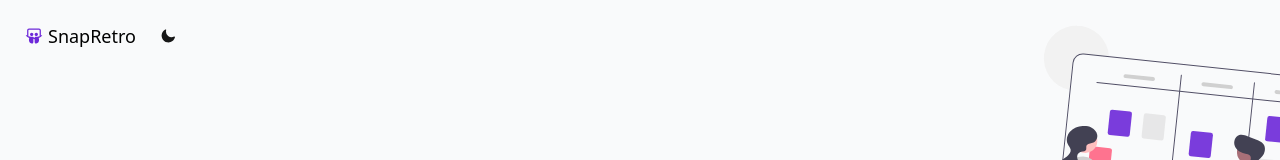
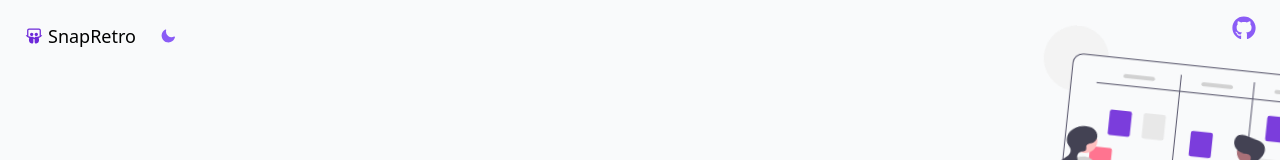
Before and after one commit to jorgepedraza88/snapretro, a Next.js app: page / in a window 1280 px wide. Shown: the top 160 px of the page. Built offline with nearby package versions, Linux system fonts and the light colour scheme.

Commit message:
Add GitHub icon links to Home and Navigation components; update styles in various components

```diff
--- a/src/app/page.tsx
+++ b/src/app/page.tsx
@@ -1,3 +1,4 @@
+import { FaGithub } from 'react-icons/fa';
 import { HiOutlineUserGroup as CreateRetroIcon } from 'react-icons/hi2';
 import Image from 'next/image';
 import Link from 'next/link';
@@ -13,6 +14,14 @@ import teamSvg from '../../public/team-up.svg';
 export default function Home() {
   return (
     <div className="relative flex h-screen flex-col justify-center overflow-hidden bg-gray-50 p-8 font-[family-name:var(--font-geist-sans)] dark:bg-neutral-800 lg:p-4">
+      <a
+        href="https://github.com/jorgepedraza88/snapretro"
+        target="_blank"
+        rel="noopener noreferrer"
+        className="fixed right-6 top-4"
+      >
+        <FaGithub size={24} className="text-violet-500 dark:text-violet-400" />
+      </a>
       <div className="absolute left-6 top-4 flex items-center gap-2">
         <LogoSection />
         <SwitchColorMode />
--- a/src/app/retro/[id]/components/OnlineUsers.tsx
+++ b/src/app/retro/[id]/components/OnlineUsers.tsx
@@ -52,7 +52,7 @@ export function OnlineUsers() {
                   <TooltipTrigger>
                     <Avatar>
                       <AvatarImage src="" />
-                      <AvatarFallback className="cursor-pointer border-2 border-violet-200 bg-violet-100 text-violet-900 dark:text-neutral-100">
+                      <AvatarFallback className="cursor-pointer border-2 border-violet-200 bg-violet-100 text-violet-900 dark:border-violet-800 dark:bg-violet-900 dark:text-violet-100">
                         {user.name.slice(0, 1).toUpperCase()}
                       </AvatarFallback>
                     </Avatar>
--- a/src/components/LogoSection.tsx
+++ b/src/components/LogoSection.tsx
@@ -3,7 +3,7 @@ import Link from 'next/link';
 
 export function LogoSection() {
   return (
-    <div className="flex items-center gap-2">
+    <div className="flex items-center gap-12">
       <Link className="flex items-center gap-1" href="/">
         <LogoIcon size={20} className="text-violet-700 dark:text-neutral-100" />
         <p className="text-lg font-medium dark:text-neutral-50">SnapRetro</p>
--- a/src/components/Navigation.tsx
+++ b/src/components/Navigation.tsx
@@ -1,3 +1,4 @@
+import { FaGithub } from 'react-icons/fa';
 import { PiCoffee as CoffeeIcon } from 'react-icons/pi';
 
 import { OnlineUsers } from '@/app/retro/[id]/components/OnlineUsers';
@@ -26,6 +27,13 @@ export function Navigation() {
           </Button>
 
           <SwitchColorMode />
+          <a
+            href="https://github.com/jorgepedraza88/snapretro"
+            target="_blank"
+            rel="noopener noreferrer"
+          >
+            <FaGithub size={20} className="text-violet-500 dark:text-violet-400" />
+          </a>
         </div>
       </div>
     </div>
--- a/src/components/SwitchColorMode.tsx
+++ b/src/components/SwitchColorMode.tsx
@@ -20,9 +20,9 @@ export function SwitchColorMode() {
   return (
     <Button variant="ghost" onClick={handleChangeMode}>
       {!isDarkMode ? (
-        <DarkIcon className="shrink-0 text-neutral-900" />
+        <DarkIcon className="shrink-0 text-violet-500 dark:text-violet-400" />
       ) : (
-        <LightIcon className="shrink-0" />
+        <LightIcon className="shrink-0 text-violet-500 dark:text-violet-400" />
       )}
     </Button>
   );
--- a/src/components/Timer.tsx
+++ b/src/components/Timer.tsx
@@ -85,7 +85,7 @@ export function Timer({ defaultTime }: { defaultTime: number }) {
             <Button
               size="sm"
               variant="ghost"
-              className="size-8 rounded-full p-0"
+              className="size-8 rounded-full p-0 text-violet-900 dark:text-violet-200"
               onClick={startTimer}
             >
               <PlayIcon size={16} />
@@ -104,11 +104,14 @@ export function Timer({ defaultTime }: { defaultTime: number }) {
         </div>
       )}
       <div
-        className={cn('flex items-center gap-2 rounded-lg px-2.5 py-1.5 text-sm font-medium', {
-          'rounded-lg bg-violet-200 text-violet-900 dark:bg-violet-900 dark:text-violet-200':
-            timerState === 'on',
-          'bg-red-100 text-red-800 dark:bg-red-900 dark:text-red-200': timerState === 'finished'
-        })}
+        className={cn(
+          'flex items-center gap-2 rounded-lg px-2.5 py-1.5 text-sm font-medium text-violet-900 dark:text-violet-200',
+          {
+            'rounded-lg bg-violet-200 text-violet-900 dark:bg-violet-900 dark:text-violet-200':
+              timerState === 'on',
+            'bg-red-100 text-red-800 dark:bg-red-900 dark:text-red-200': timerState === 'finished'
+          }
+        )}
       >
         <TimerIcon size={16} className={timerState === 'on' ? 'animate-pulse' : ''} />{' '}
         {formatTime(timeLeft)}
@@ -117,7 +120,7 @@ export function Timer({ defaultTime }: { defaultTime: number }) {
         <Button
           size="sm"
           variant="ghost"
-          className="size-8 rounded-full p-0"
+          className="size-8 rounded-full p-0 text-violet-900 dark:text-violet-200"
           onClick={handleResetTimer}
           title="Reset timer"
         >
```
